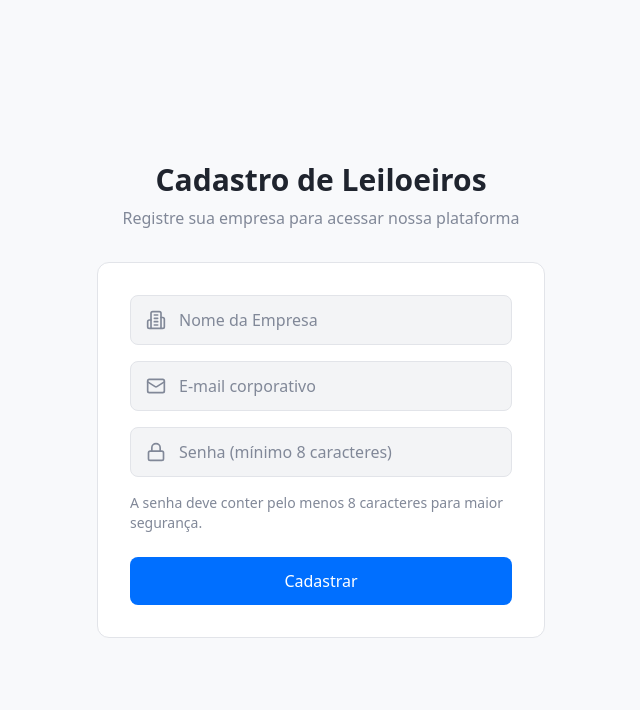
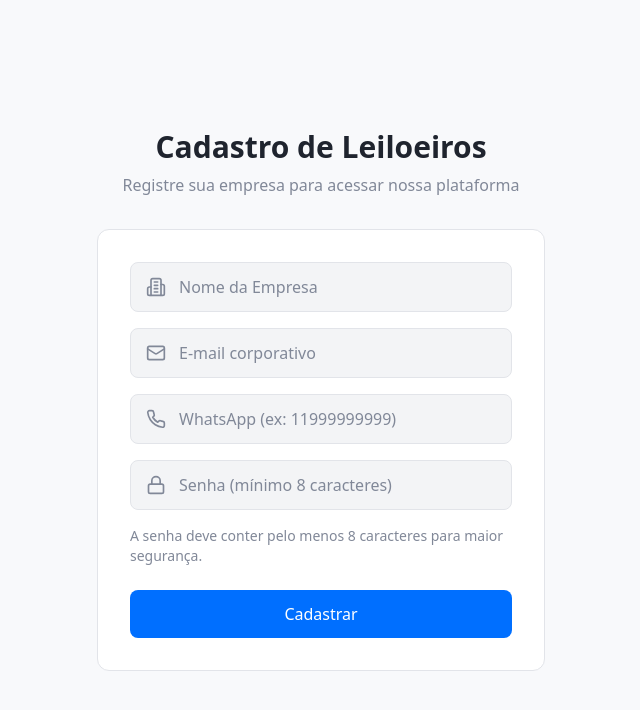
Before and after one commit to jnsaraiva/leiloeiro-cadastro-flow, a React (Vite) app: page / in a window 1280 px wide. Shown: the top 710 px of the page, without its empty margins (319-959 px from the left). Built offline with nearby package versions, Linux system fonts and the light colour scheme.

Commit message:
Add WhatsApp field and make all fields required
Add a WhatsApp field to the registration form and ensure all fields are mandatory.

```diff
--- a/src/components/RegisterForm.tsx
+++ b/src/components/RegisterForm.tsx
@@ -1,10 +1,11 @@
 import { useState } from "react";
-import { Building2, Mail, Lock, Loader2 } from "lucide-react";
+import { Building2, Mail, Lock, Loader2, Phone } from "lucide-react";
 import { toast } from "sonner";
 
 interface FormData {
   nome_empresa: string;
   email: string;
+  whatsapp: string;
   senha: string;
 }
 
@@ -17,6 +18,7 @@ const RegisterForm = () => {
   const [formData, setFormData] = useState<FormData>({
     nome_empresa: "",
     email: "",
+    whatsapp: "",
     senha: "",
   });
   const [isLoading, setIsLoading] = useState(false);
@@ -44,16 +46,27 @@ const RegisterForm = () => {
 
     const emailDomain = formData.email.split('@')[1].toLowerCase();
     for(let i=0; i<disposableDomains.length; i++){
-      if(emailDomain == disposableDomains[i]) {
+      if(emailDomain == disposableDomains[i]) {
         setMessage({ type: "error", text: "E-mails temporários não são permitidos!" });
         return false;
       }
-    }
+    }
 
 
     const emailRegex = /^[^\s@]+@[^\s@]+\.[^\s@]+$/;
     if (!emailRegex.test(formData.email)) {
       setMessage({ type: "error", text: "E-mail deve ter um formato válido" });
+      return false;
+    }
+
+    if (!formData.whatsapp.trim()) {
+      setMessage({ type: "error", text: "WhatsApp é obrigatório" });
+      return false;
+    }
+
+    const whatsappRegex = /^(\+?55\s?)?(\(?\d{2}\)?\s?)?\d{4,5}-?\d{4}$/;
+    if (!whatsappRegex.test(formData.whatsapp.replace(/\s/g, ''))) {
+      setMessage({ type: "error", text: "WhatsApp deve ter um formato válido (ex: 11999999999)" });
       return false;
     }
 
@@ -96,7 +109,7 @@ const RegisterForm = () => {
 console.log(response.json);
       if (data.status === "sucesso") {
         setMessage({ type: "success", text: "Cadastro realizado com sucesso!" });
-        setFormData({ nome_empresa: "", email: "", senha: "" });
+        setFormData({ nome_empresa: "", email: "", whatsapp: "", senha: "" });
         toast.success("Cadastro realizado com sucesso!");
       } else {
         const errorMessage = data.message || "Erro ao realizar cadastro";
@@ -144,6 +157,20 @@ console.log(response.json);
             value={formData.email}
             onChange={handleInputChange}
             placeholder="E-mail corporativo"
+            className="form-input"
+            required
+          />
+        </div>
+
+        {/* WhatsApp */}
+        <div className="relative">
+          <Phone className="input-icon" />
+          <input
+            type="tel"
+            name="whatsapp"
+            value={formData.whatsapp}
+            onChange={handleInputChange}
+            placeholder="WhatsApp (ex: 11999999999)"
             className="form-input"
             required
           />
```
